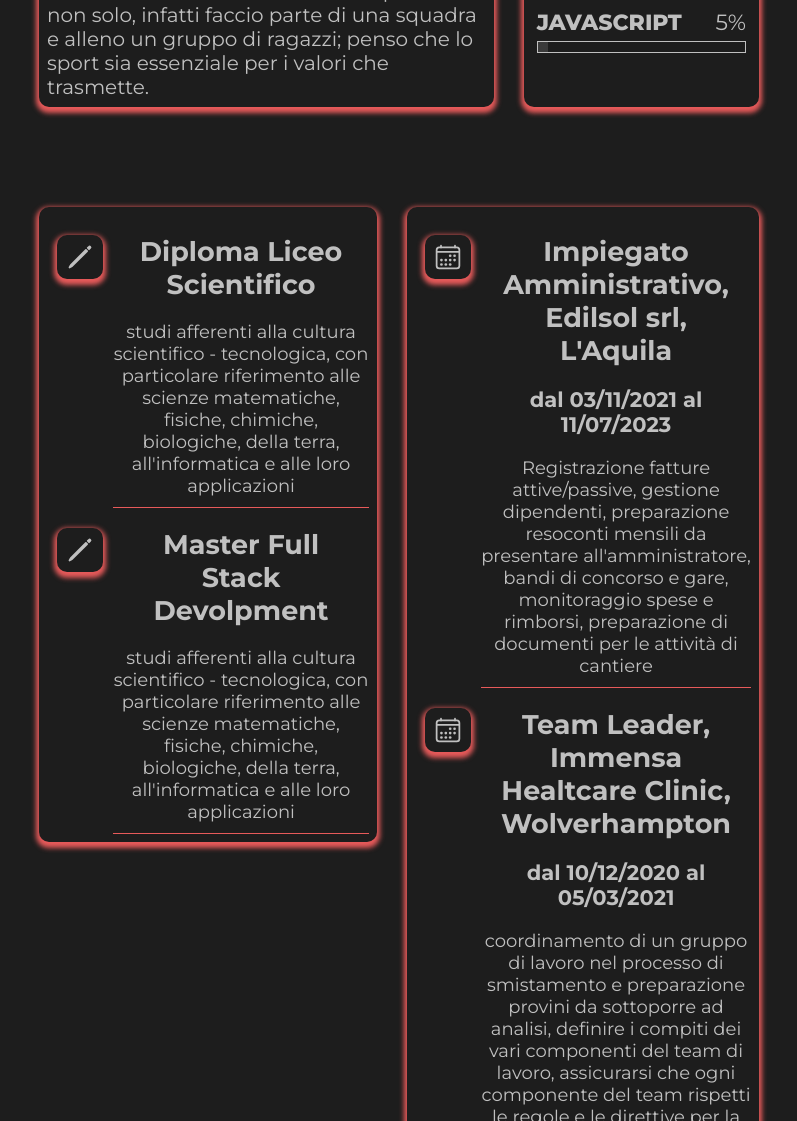
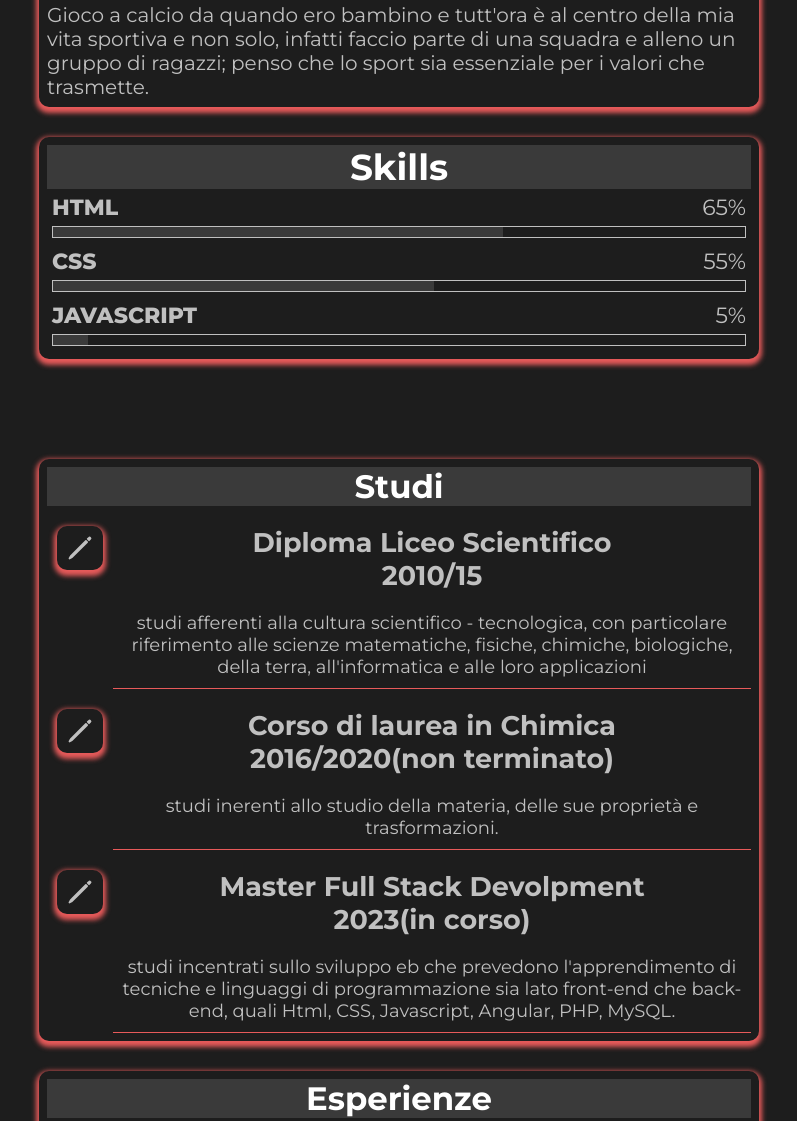
Before and after one commit to Federico-Gz/progetto-html-e-css, a plain HTML site: page index.html in a window 1280 px wide. Shown: the part 1389-2510 px from the top of the page, without its empty margins (371-1168 px from the left). Drawn offline with nearby package versions, Linux system fonts and the light colour scheme.

Commit message:
modificati testi dei box studi e esperienze
aggiorante date e descrizioni

```diff
--- a/assets/style.css
+++ b/assets/style.css
@@ -198,6 +198,16 @@
     font-size: 2em;
 }
 
+
+.titolo-box {
+    text-align: center;
+    color: var(--text-color-1);
+    font-size: 1.2em;
+    background: var(--bg-color-1);
+    height: fit-content;
+}
+
+
 .riga .skills .skills-item{
     padding: 5px;
 }
@@ -325,7 +335,7 @@
 /*responsive*/
 
 
-@media (max-width:1239px){
+@media (max-width:1439px){
     .studi{
         margin-bottom: 30px;
     }
@@ -374,6 +384,7 @@
     .main-content{
         margin-left: 0px;
     }
+
 
     /*HOME*/
 
--- a/index.html
+++ b/index.html
@@ -65,33 +65,38 @@
                         <div class='riga'>
                             <div class="descrizione">
                                 <p>Sono nuovo nel mondo della programmazione e sviluppo web ma ho tanta voglia di imparare e mettermi in gioco.
-                                Ho svolto diversi lavori fino ad adesso, ognuno dei quali mi ha dato l'opportunità di imparare qualcosa di nuovo, ma ora che ho trovato una vera e propria passione nello sviluppo, voglio dedicarmi a questo e farlo al meglio.
+                                    Dopo la scuola superiore, ho intrapreso un percorso nell'univesità di chimica che, dopo quattro anni, ho deciso di lasciare, in seguito ad un'esperienza lavorativa che mi aveva fatto capire che non avrei voluto fare quello nella vita; questa esperienza di studi mi ha insegnato a ragionare in modo analitico e metodico, che sarà sicuramente utile in questo nuovo percorso.
+                                    Ho svolto diversi lavori fino ad adesso, ognuno dei quali mi ha dato l'opportunità di imparare qualcosa di nuovo, ma ora che ho trovato una vera e propria passione nella programmazione, voglio dedicarmi a questo e farlo al meglio.
+
                                 <h3>Hobby</h3>
 
-                                Gioco a calcio da quando ero bambino e tutt'ora è al centro della mia vita sportiva e non solo, infatti faccio parte di una squadra e alleno un gruppo di ragazzi; penso che lo sport sia
+                                <p>Gioco a calcio da quando ero bambino e tutt'ora è al centro della mia vita sportiva e non solo, infatti faccio parte di una squadra e alleno un gruppo di ragazzi; penso che lo sport sia
                                 essenziale per i valori che trasmette.
                                 </p>
                             </div>
 
                             <!--===== SKILLS CONTAINER START =====-->
                             <div class="skills">
+                                <div class="titolo-box">
+                                    <h2>Skills</h2>
+                                </div>
                                 <div class="skills-item">
                                     <div class="type">
                                         <div class='tipo'>HTML</div>
-                                        <div class="skill-percent">75%</div>
+                                        <div class="skill-percent">65%</div>
                                     </div>
                                     <div class="progress">
-                                        <div class="progress-in" style="width: 75%;"></div>
+                                        <div class="progress-in" style="width: 65%;"></div>
                                     </div>
                                 </div>
 
                                 <div class="skills-item">
                                     <div class="type">
                                         <div class='tipo'>CSS</div>
-                                        <div class="skill-percent">65%</div>
+                                        <div class="skill-percent">55%</div>
                                     </div>
                                     <div class="progress">
-                                        <div class="progress-in" style="width: 65%;"></div>
+                                        <div class="progress-in" style="width: 55%;"></div>
                                     </div>
                                 </div>
 
@@ -114,10 +119,13 @@
 
                             <!--===== STUDI CONTAINER START =====-->
                             <div class="studi">
+                                <div class="titolo-box">
+                                    <h2>Studi</h2>
+                                </div>
                                 <div class="studi-item">
                                     <ion-icon name="pencil-outline"></ion-icon>
                                     <div class="studi-item-content">
-                                        <h2 class="titolo-studio">Diploma Liceo Scientifico</h2>
+                                        <h2 class="titolo-studio">Diploma Liceo Scientifico</br>2010/15</h2>
                                         <p class="studio-descritto">studi afferenti alla cultura scientifico - tecnologica, con particolare
                                             riferimento alle scienze matematiche, fisiche, chimiche, biologiche, della terra,
                                             all'informatica e alle loro applicazioni
@@ -127,10 +135,15 @@
                                 <div class="studi-item">
                                     <ion-icon name="pencil-outline"></ion-icon>
                                     <div class="studi-item-content">
-                                        <h2 class="titolo-studio">Master Full Stack Devolpment</h2>
-                                        <p class="studio-descritto">studi afferenti alla cultura scientifico - tecnologica, con particolare
-                                            riferimento alle scienze matematiche, fisiche, chimiche, biologiche, della terra,
-                                            all'informatica e alle loro applicazioni</p>
+                                        <h2 class="titolo-studio">Corso di laurea in Chimica</br>2016/2020(non terminato)</h2>
+                                        <p class="studio-descritto">studi inerenti allo studio della materia, delle sue proprietà e trasformazioni.</p>
+                                    </div>
+                                </div>
+                                <div class="studi-item">
+                                    <ion-icon name="pencil-outline"></ion-icon>
+                                    <div class="studi-item-content">
+                                        <h2 class="titolo-studio">Master Full Stack Devolpment</br>2023(in corso)</h2>
+                                        <p class="studio-descritto">studi incentrati sullo sviluppo eb che prevedono l'apprendimento di tecniche e linguaggi di programmazione sia lato front-end che back-end, quali Html, CSS, Javascript, Angular, PHP, MySQL.</p>
                                     </div>
                                 </div>
                             </div>
@@ -138,6 +151,9 @@
 
                             <!--===== ESPERIENZE CONTAINER START =====-->
                             <div class="esperienze">
+                                <div class="titolo-box">
+                                    <h2>Esperienze</h2>
+                                </div>
                                 <div class="esperienze-item">
                                     <ion-icon name="calendar-outline"></ion-icon>
                                     <div class="esperienze-item-content">
@@ -145,7 +161,7 @@
                                         <h3 class="tempo"> dal 03/11/2021 al 11/07/2023</h3>
                                         <p class="esp-descrizione">Registrazione fatture attive/passive, gestione dipendenti, preparazione resoconti mensili da presentare
                                             all'amministratore, bandi di concorso e gare, monitoraggio spese e rimborsi, preparazione di documenti
-                                            per le attività di cantiere
+                                            per le attività di cantiere.
                                         </p>
                                     </div>
                                 </div>
@@ -165,9 +181,10 @@
                                     <div class="esperienze-item-content">
                                         <h2 class="esp-titolo">Ausiliario di Laboratorio, Dante Labs, L'Aquila</h2>
                                         <h3 class="tempo"> dal 10/11/2020 al 10/12/2020</h3>
-                                        <p class="esp-descrizione">Registrazione fatture attive/passive, gestione dipendenti, preparazione resoconti mensili da presentare
-                                            all’amministratore, bandi di concorso e gare, monitoraggio spese e rimborsi, preparazione di documenti
-                                            per le attività di cantiere
+                                        <p class="esp-descrizione">Addetto allo smistamento e alla preparazione dei provini da sottoporre ad
+                                            analisi, partecipazione all'analisi stessa dei provini tramite l’utilizzo di apparecchiature
+                                            predisposte.
+
                                         </p>
                                     </div>
                                 </div>
@@ -194,7 +211,7 @@
                         </div>
                         <!--RIGA2 END-->
                     </div>
-                    <!--ABOUT-CONTENT CONTEINER END-->
+                    <!--ABOUT-CONTENT CONTAINER END-->
                 </div>
             </section>
             <!--=====ABOUT START=====-->
```
